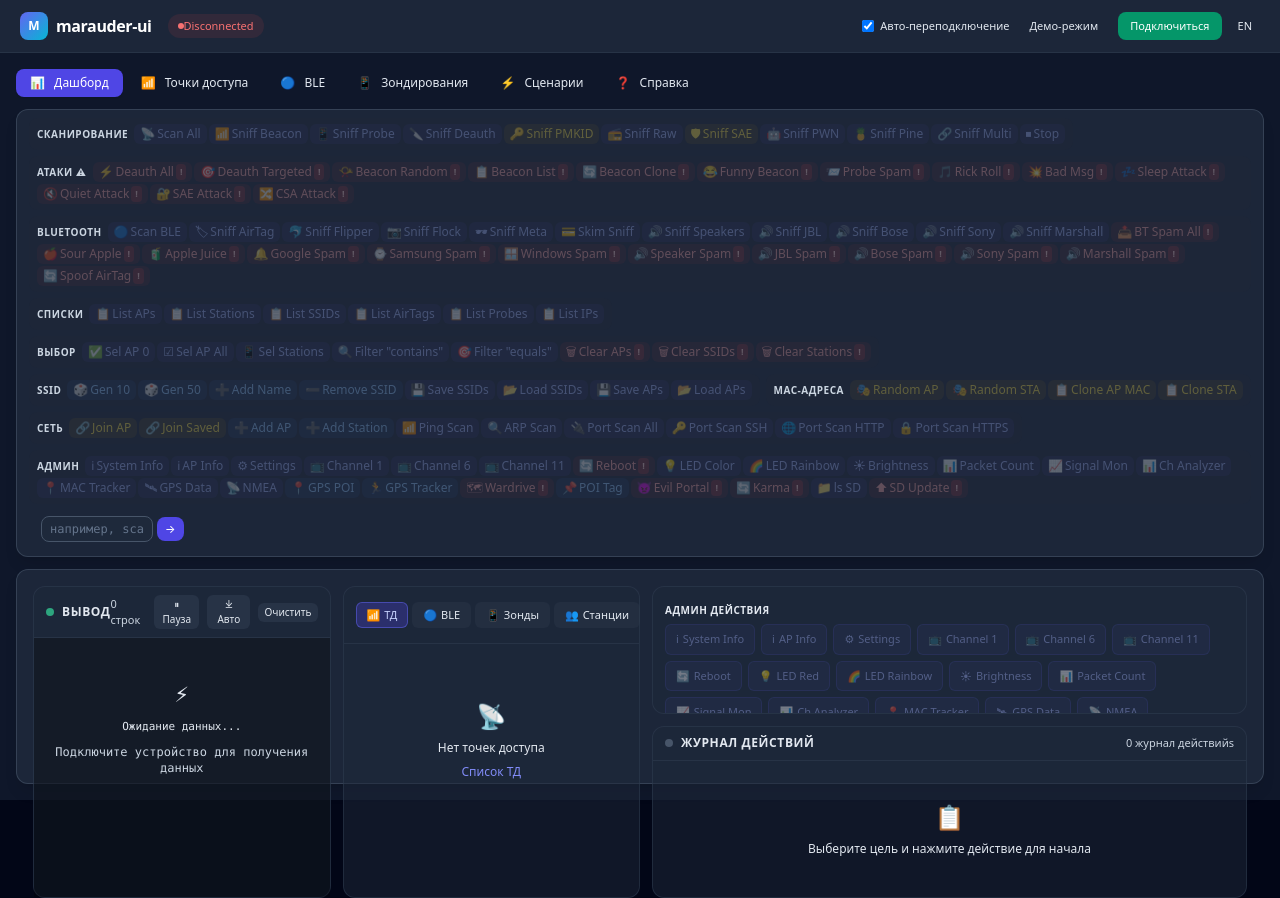
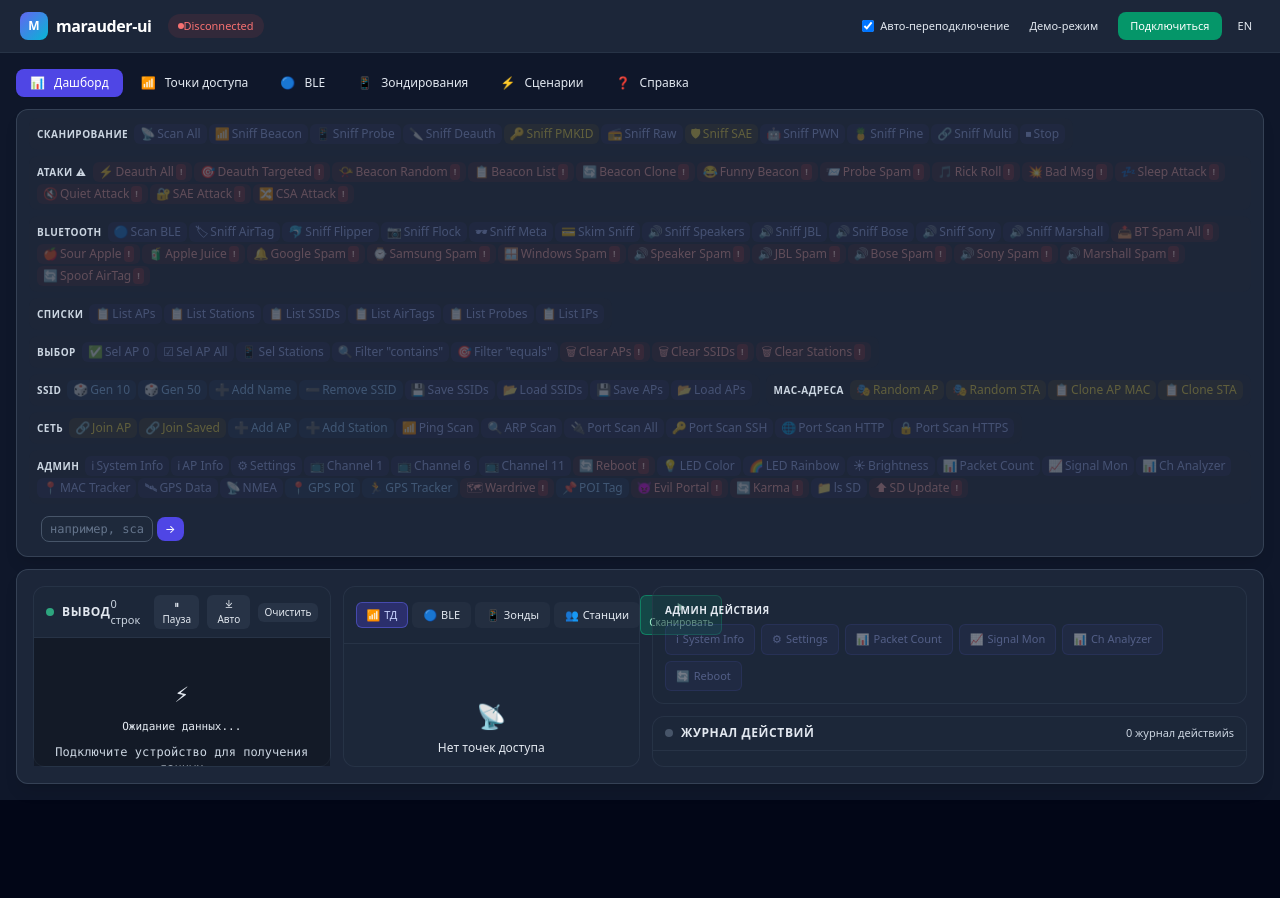
Before and after one commit to bapyha-netizen/marauder-ui, a Vue app: page / in a window 1280 px wide. After the commit the page ends 800 px from the top, so only its background shows below. Built offline with nearby package versions, Linux system fonts and the light colour scheme.

Commit message:
fix: restore original DashboardView layout (h-full chain) — remove rAF throttle from onTerminalScroll, remove placeholder text, add ADMIN_ACTIONS

```diff
--- a/src/components/dashboard/DashboardView.vue
+++ b/src/components/dashboard/DashboardView.vue
@@ -1,8 +1,8 @@
 <template>
-  <div class="flex-1 min-h-0 min-w-0 flex gap-3">
+  <div class="h-full flex gap-3">
     <!-- LEFT: Live Output (1/4) -->
-    <div style="display:flex;flex-direction:column;min-height:0;min-width:0;overflow:hidden;width:25%">
-      <div class="bg-slate-800/50 rounded-xl border border-slate-700/50 flex flex-col flex-1 h-0">
+    <div class="w-1/4 flex flex-col min-h-0 min-w-0">
+      <div class="bg-slate-800/50 rounded-xl border border-slate-700/50 flex flex-col h-full">
         <div class="flex items-center justify-between px-3 py-2 border-b border-slate-700/50 flex-shrink-0">
           <div class="flex items-center space-x-2">
             <span class="w-2 h-2 rounded-full bg-emerald-400 animate-pulse"></span>
@@ -33,7 +33,7 @@
           </div>
         </div>
         <div ref="liveRef" @scroll="onTerminalScroll"
-          class="flex-1 h-0 overflow-y-auto p-2 font-mono text-[11px] leading-relaxed scrollbar-thin bg-black/30"
+          class="flex-1 overflow-y-auto p-2 font-mono text-[11px] leading-relaxed scrollbar-thin bg-black/30"
           role="log" aria-live="polite" aria-label="Live serial output">
           <div :style="{ height: spacerTop + 'px' }"></div>
           <div v-for="(line, i) in visibleTerminalLines" :key="visibleStart + i"
@@ -53,8 +53,8 @@
     </div>
 
     <!-- CENTER: Targets list (1/4) -->
-    <div style="display:flex;flex-direction:column;min-height:0;min-width:0;overflow:hidden;width:25%">
-      <div class="bg-slate-800/50 rounded-xl border border-slate-700/50 flex flex-col flex-1 h-0">
+    <div class="w-1/4 flex flex-col min-h-0 min-w-0">
+      <div class="bg-slate-800/50 rounded-xl border border-slate-700/50 flex flex-col h-full">
         <div class="flex items-center justify-between px-3 py-2 border-b border-slate-700/50 flex-shrink-0">
           <div class="flex items-center space-x-1">
             <button v-for="t in targetTabs" :key="t.id" @click="activeTab = t.id"
@@ -70,7 +70,7 @@
             {{ $t('dashboard.scan') }}
           </button>
         </div>
-        <div class="flex-1 h-0 overflow-y-auto p-2 scrollbar-thin">
+        <div class="flex-1 overflow-y-auto p-2 scrollbar-thin">
           <!-- AP list -->
           <template v-if="activeTab === 'ap'">
             <div v-if="!apStore.sortedAPs.length" class="text-center py-12 text-xs text-slate-600">
@@ -164,9 +164,9 @@
     </div>
 
     <!-- RIGHT: Action panel (1/2) -->
-    <div style="display:flex;flex-direction:column;min-height:0;min-width:0;overflow:hidden;gap:0.75rem;width:50%">
+    <div class="w-1/2 flex flex-col min-h-0 min-w-0 gap-3">
       <!-- Top: Selected target details + actions -->
-      <div class="bg-slate-800/50 rounded-xl border border-slate-700/50 p-3 flex-shrink-0 overflow-y-auto max-h-32">
+      <div class="bg-slate-800/50 rounded-xl border border-slate-700/50 p-3 flex-shrink-0">
         <div v-if="!selectedTarget && availableActions.length" class="mt-1">
           <div class="text-[10px] font-semibold text-slate-400 uppercase tracking-wider mb-1.5">{{ $t('dashboard.adminActions') }}</div>
           <div class="flex flex-wrap gap-1.5">
@@ -231,7 +231,7 @@
               class="px-1.5 py-0.5 text-[10px] rounded-md bg-slate-700/50 hover:bg-slate-600/50 text-slate-400 hover:text-slate-200 transition-colors">{{ $t('dashboard.clear') }}</button>
           </div>
         </div>
-        <div ref="actionLogRef" class="flex-1 h-0 overflow-y-auto p-2 space-y-1.5 scrollbar-thin">
+        <div ref="actionLogRef" class="flex-1 overflow-y-auto p-2 space-y-1.5 scrollbar-thin">
           <div v-if="!actions.length && !actionRunning" class="text-center py-8 text-xs text-slate-600">
             <div class="text-2xl mb-2">📋</div>
             <div>{{ $t('dashboard.noActionsYet') }}</div>
@@ -397,25 +397,11 @@ const PROBE_ACTIONS = [
 
 const ADMIN_ACTIONS = [
   { key: 'sysinfo',   label: 'System Info', icon: 'ℹ', cmd: 'info', needsSelected: false },
-  { key: 'apinfo',    label: 'AP Info', icon: 'ℹ', cmd: 'info -a 0', needsSelected: false },
   { key: 'settings',  label: 'Settings', icon: '⚙', cmd: 'settings', needsSelected: false },
-  { key: 'ch1',       label: 'Channel 1', icon: '📺', cmd: 'channel -s 1', needsSelected: false },
-  { key: 'ch6',       label: 'Channel 6', icon: '📺', cmd: 'channel -s 6', needsSelected: false },
-  { key: 'ch11',      label: 'Channel 11', icon: '📺', cmd: 'channel -s 11', needsSelected: false },
-  { key: 'reboot',    label: 'Reboot', icon: '🔄', cmd: 'reboot', needsSelected: false },
-  { key: 'ledred',    label: 'LED Red', icon: '💡', cmd: 'led -s #FF0000', needsSelected: false },
-  { key: 'ledrainbow', label: 'LED Rainbow', icon: '🌈', cmd: 'led -p rainbow', needsSelected: false },
-  { key: 'brightness', label: 'Brightness', icon: '☀', cmd: 'brightness -s 5', needsSelected: false },
   { key: 'packetcount', label: 'Packet Count', icon: '📊', cmd: 'packetcount', needsSelected: false },
   { key: 'sigmon',    label: 'Signal Mon', icon: '📈', cmd: 'sigmon', needsSelected: false },
   { key: 'chanalyzer', label: 'Ch Analyzer', icon: '📊', cmd: 'channelanalyzer', needsSelected: false },
-  { key: 'mactrack',  label: 'MAC Tracker', icon: '📍', cmd: 'mactrack', needsSelected: false },
-  { key: 'gpsdata',   label: 'GPS Data', icon: '🛰', cmd: 'gpsdata', needsSelected: false },
-  { key: 'nmea',      label: 'NMEA', icon: '📡', cmd: 'nmea', needsSelected: false },
-  { key: 'gpspoi',    label: 'GPS POI', icon: '📍', cmd: 'gpspoi -s', needsSelected: false },
-  { key: 'gpstracker', label: 'GPS Tracker', icon: '🏃', cmd: 'gpstracker -c start', needsSelected: false },
-  { key: 'wardrive',  label: 'Wardrive', icon: '🗺', cmd: 'wardrive', needsSelected: false },
-  { key: 'wardrivepoi', label: 'POI Tag', icon: '📌', cmd: 'wardrivepoi', needsSelected: false }
+  { key: 'reboot',    label: 'Reboot', icon: '🔄', cmd: 'reboot', needsSelected: false }
 ]
 
 const selectedTarget = computed(() => {
@@ -609,18 +595,13 @@ watch(() => serialStore.terminalOutput.length, () => {
   })
 })
 
-let _scrollTicking = false
 const onTerminalScroll = () => {
-  if (_scrollTicking) return
-  _scrollTicking = true
-  requestAnimationFrame(() => {
-    _scrollTicking = false
-    if (!liveRef.value) return
-    const dist = liveRef.value.scrollHeight - (liveRef.value.scrollTop + liveRef.value.clientHeight)
-    if (dist > 60) autoScroll.value = false
-    else if (dist < 6) autoScroll.value = true
-    terminalScrollTop.value = liveRef.value.scrollTop
-  })
+  if (!liveRef.value) return
+  if (paused.value) return
+  const dist = liveRef.value.scrollHeight - (liveRef.value.scrollTop + liveRef.value.clientHeight)
+  if (dist > 60) autoScroll.value = false
+  else if (dist < 6) autoScroll.value = true
+  terminalScrollTop.value = liveRef.value.scrollTop
 }
 
 const onTerminalResize = () => {
```
